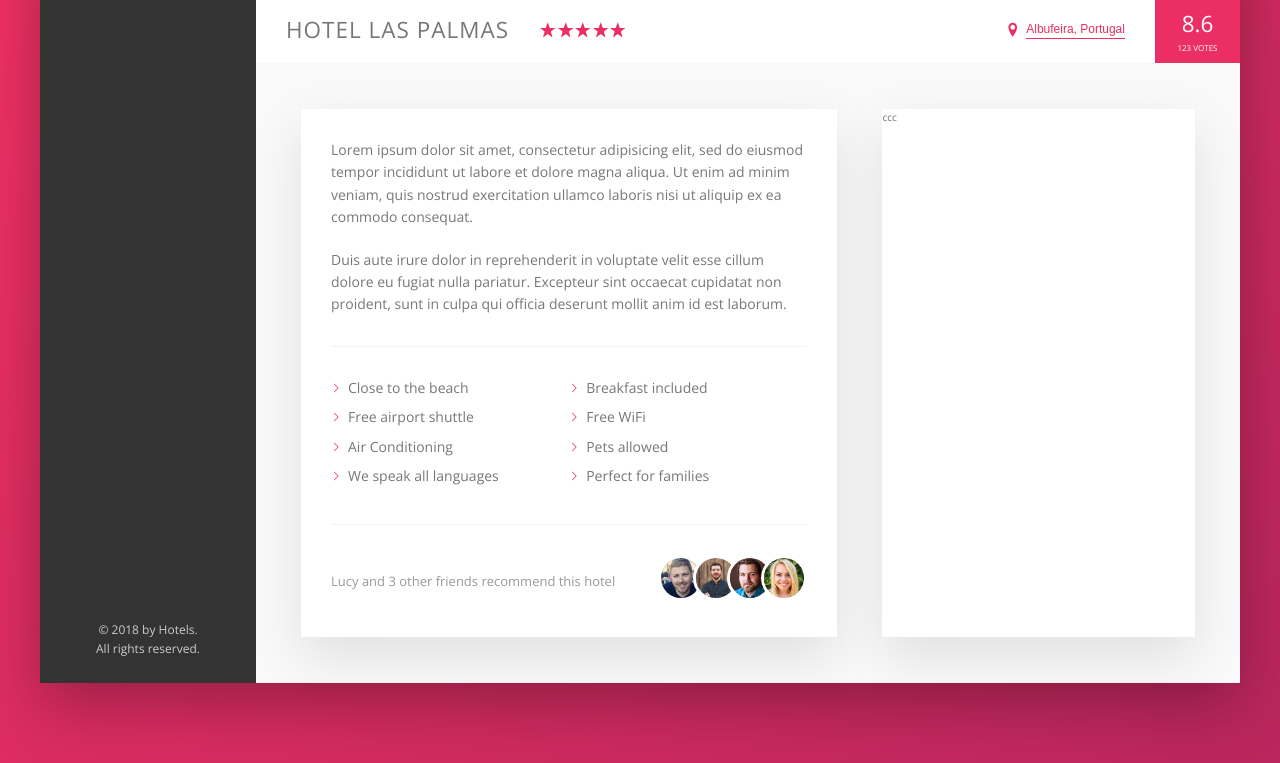
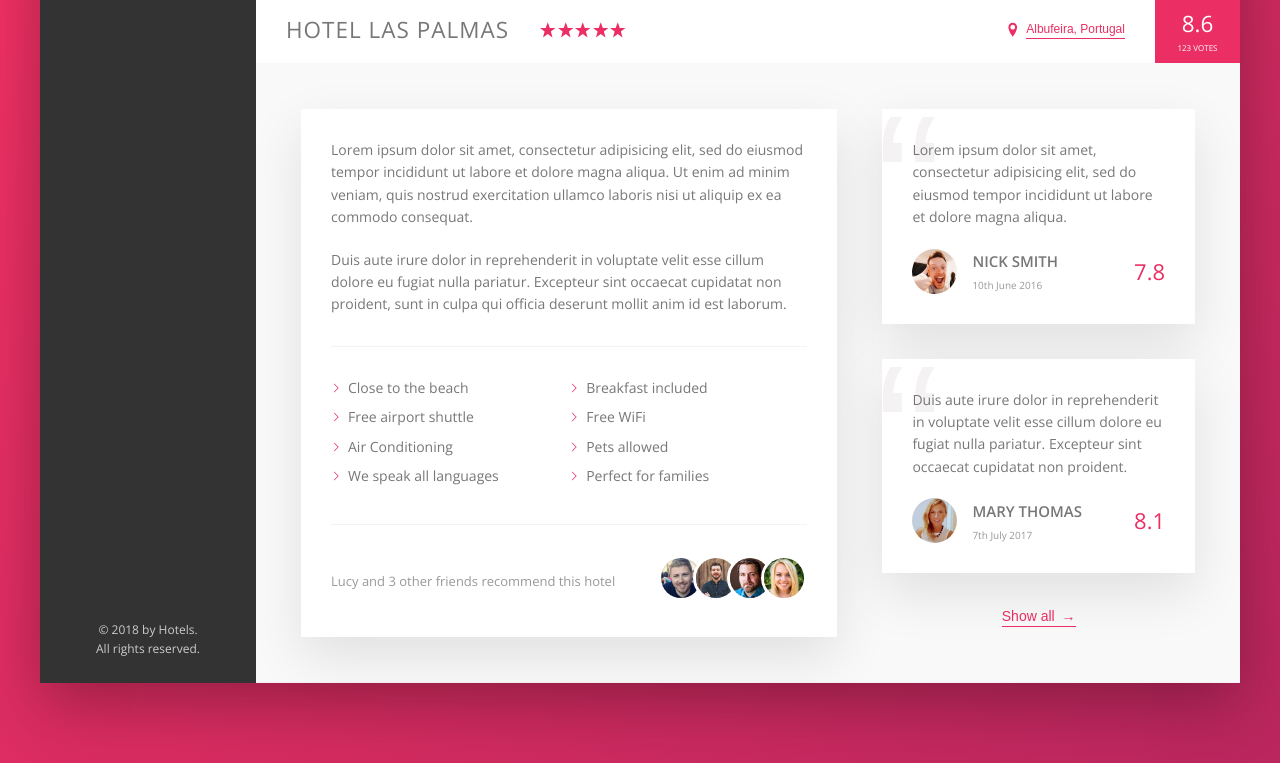
Before and after one commit to arozanski/hotels, a website: page index.html in a window 1280 px wide. Shown: the part 538-1301 px from the top of the page. Drawn offline with nearby package versions, Linux system fonts and the light colour scheme.

Commit message:
add user review section

```diff
--- a/index.html
+++ b/index.html
@@ -156,7 +156,40 @@
               </div>
             </div>
             <div class="user-reviews">
-                ccc
+              <figure class="review">
+                <blockquote class="review__text">
+                  Lorem ipsum dolor sit amet, consectetur adipisicing elit, sed do eiusmod tempor incididunt ut labore et dolore magna aliqua.
+                </blockquote>
+                <figcaption class="review__user">
+                  <img src="img/user-1.jpg" alt="User 1" class="review__photo">
+                  <div class="review__user-box">
+                    <p class="review__user-name">Nick Smith</p>
+                    <p class="review__user-date">10th June 2016</p>
+                  </div>
+                  <div class="review__rating">
+                    7.8
+                  </div>
+                </figcaption>
+              </figure>
+              <figure class="review">
+                <blockquote class="review__text">
+                  Duis aute irure dolor in reprehenderit in voluptate velit esse cillum dolore eu fugiat nulla pariatur. Excepteur sint occaecat cupidatat non proident.
+                </blockquote>
+                <figcaption class="review__user">
+                  <img src="img/user-2.jpg" alt="User 2" class="review__photo">
+                  <div class="review__user-box">
+                    <p class="review__user-name">Mary Thomas</p>
+                    <p class="review__user-date">7th July 2017</p>
+                  </div>
+                  <div class="review__rating">
+                    8.1
+                  </div>
+                </figcaption>
+              </figure>
+
+              <button type="button" name="button" class="btn-inline">
+                Show all <span>&rarr;</span>
+              </button>
             </div>
           </div>
         </main>
--- a/sass/_components.scss
+++ b/sass/_components.scss
@@ -242,8 +242,17 @@
   cursor: pointer;
   transform: all .2s;
 
+  & span {
+    margin-left: 3px;
+    transition: margin-left .2s;
+  }
+
   &:hover {
     color: var(--grey-dark-1);
+
+    & span {
+      margin-left: 8px;
+    }
   }
 
   &:focus {
@@ -328,8 +337,65 @@
   &__count {
     margin-right: auto;
   }
+}
 
-  &__friends {
+.review {
+  background-color: #fff;
+  box-shadow: var(--shadow-light);
+  padding: 3rem;
+  margin-bottom: 3.5rem;
+  position: relative;
+  overflow: hidden;
 
+  &__text {
+    margin-bottom: 2rem;
+    z-index: 10;
+    position: relative;
+  }
+
+  &__user {
+    display: flex;
+    align-items: center;
+  }
+
+  &__photo {
+    width: 4.5rem;
+    height: 4.5rem;
+    border-radius: 50%;
+    margin-right: 1.5rem;
+  }
+
+  &__user-box {
+    margin-right: auto;
+  }
+
+  &__user-name {
+    font-size: 1.5rem;
+    font-weight: 600;
+    text-transform: uppercase;
+    margin-bottom: .4rem;
+  }
+
+  &__user-date {
+    font-size: 1rem;
+    color: var(--grey-dark-3);
+  }
+
+  &__rating {
+    color: var(--color-primary);
+    font-size: 2.2rem;
+    font-weight: 300;
+  }
+
+  &::before {
+    content: '\201C';
+    position: absolute;
+    top: -2.3rem;
+    left: -.7rem;
+    font-size: 20rem;
+    color: var(--grey-light-2);
+    line-height: 1;
+    font-family: sans-serif;
+    z-index: 1;
   }
 }
--- a/sass/_layout.scss
+++ b/sass/_layout.scss
@@ -37,10 +37,10 @@
   padding: 4.5rem;
   background-color: var(--grey-light-1);
   border-bottom: var(--line);
+  font-size: 1.4rem;
 }
 
 .description {
-  font-size: 1.4rem;
   background-color: #fff;
   flex: 0 0 60%;
   margin-right: 4.5rem;
@@ -49,7 +49,8 @@
 }
 
 .user-reviews {
-  background-color: #fff;
   flex: 1;
-  box-shadow: var(--shadow-light);
+  display: flex;
+  flex-direction: column;
+  align-items: center;
 }
```
Also changed, not shown: css/style.css.
